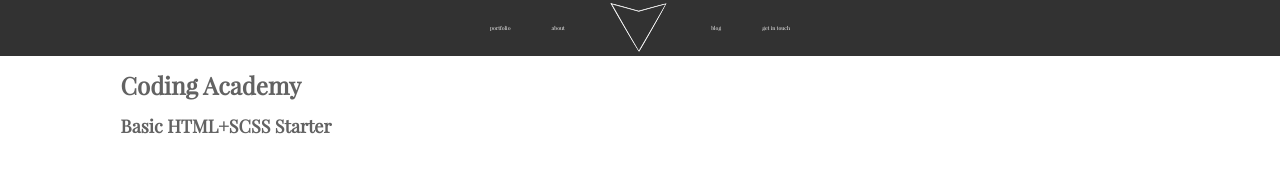
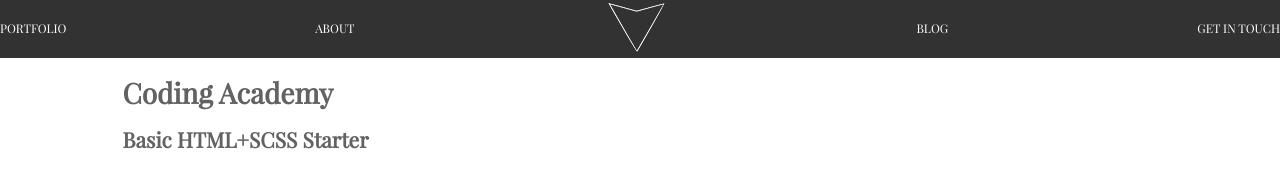
Before and after one commit to roman-sh/sprint-2, a website: page index.html in a window 1280 px wide. Drawn offline with Linux system fonts and the light colour scheme.

Commit message:
some faulty changes to header css

```diff
--- a/scss/_base.scss
+++ b/scss/_base.scss
@@ -5,7 +5,7 @@
 html {
   color: var(--main-color);
   font-family: var(--primary-font);
-  font-size: 12px;
+  font-size: 14px;
 }
 
 a {
--- a/scss/_functions.scss
+++ b/scss/_functions.scss
@@ -1,5 +1,5 @@
 @function rem($size) {
-  $remSize: $size / 16px;
+  $remSize: $size / 14px;
   @return ($remSize) * 1rem;
 }
 
--- a/scss/_header.scss
+++ b/scss/_header.scss
@@ -1,12 +1,11 @@
 header {
     background-color: #323232;
     text-align: center;
-    font-size: em(7px);
+    font-size: rem(12px);
     color: #fff;
+    text-transform: uppercase;
     .main-nav {
         margin: 0 auto;
-        width: fit-content;
         min-width: 300px;
-
     }
 }
```
Also changed, not shown: dist/style.css.
